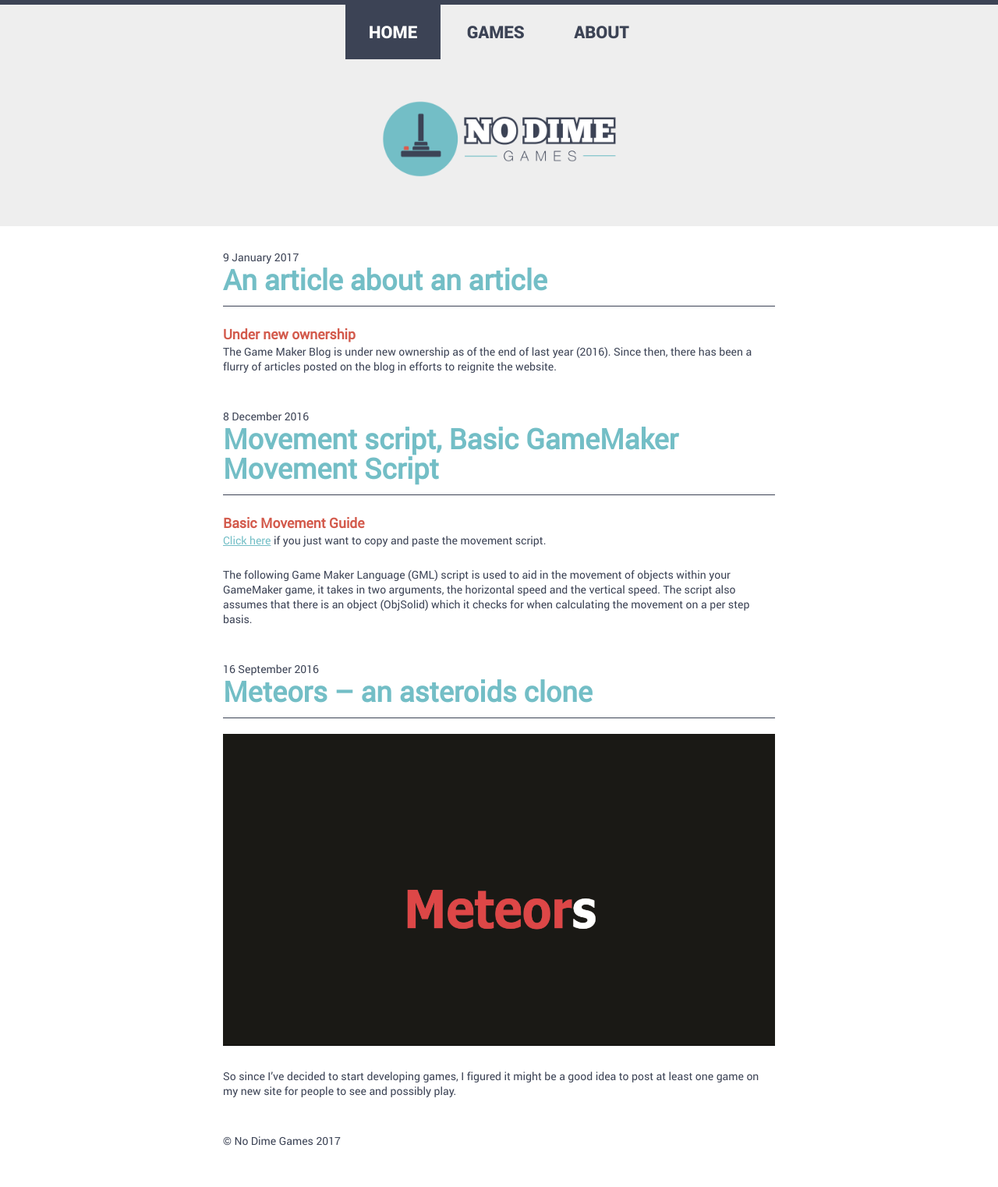
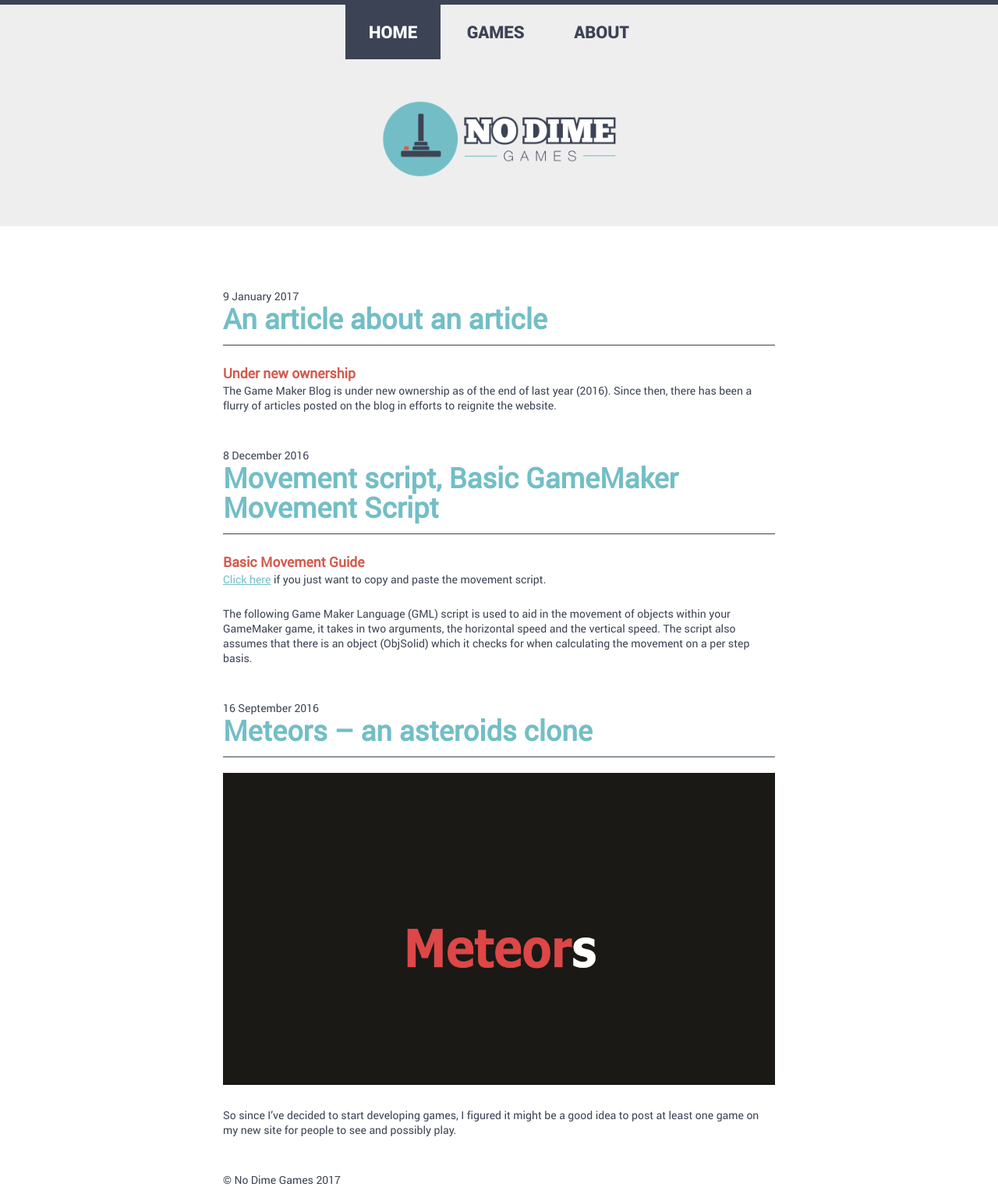
Before and after one commit to richardmountain/nodi.github.io, a Jekyll site: the page built from index.md, in a window 1280 px wide. Shown: the whole page at 78% size. Built offline with Jekyll 4.4.1, drawn with Linux system fonts in a browser that asks for light colours; before the commit the page ends 1472 px from its top, so only the background shows below that.

Commit message:
Updated style

```diff
--- a/_layouts/main.html
+++ b/_layouts/main.html
@@ -115,6 +115,12 @@
                 margin-bottom: 25px;
             }
 
+            @media (min-width: 768px) {
+                section {
+                    padding-top: 50px;
+                }
+            }
+
             .container {
                 margin: auto;
                 padding: 0 15px;
```
